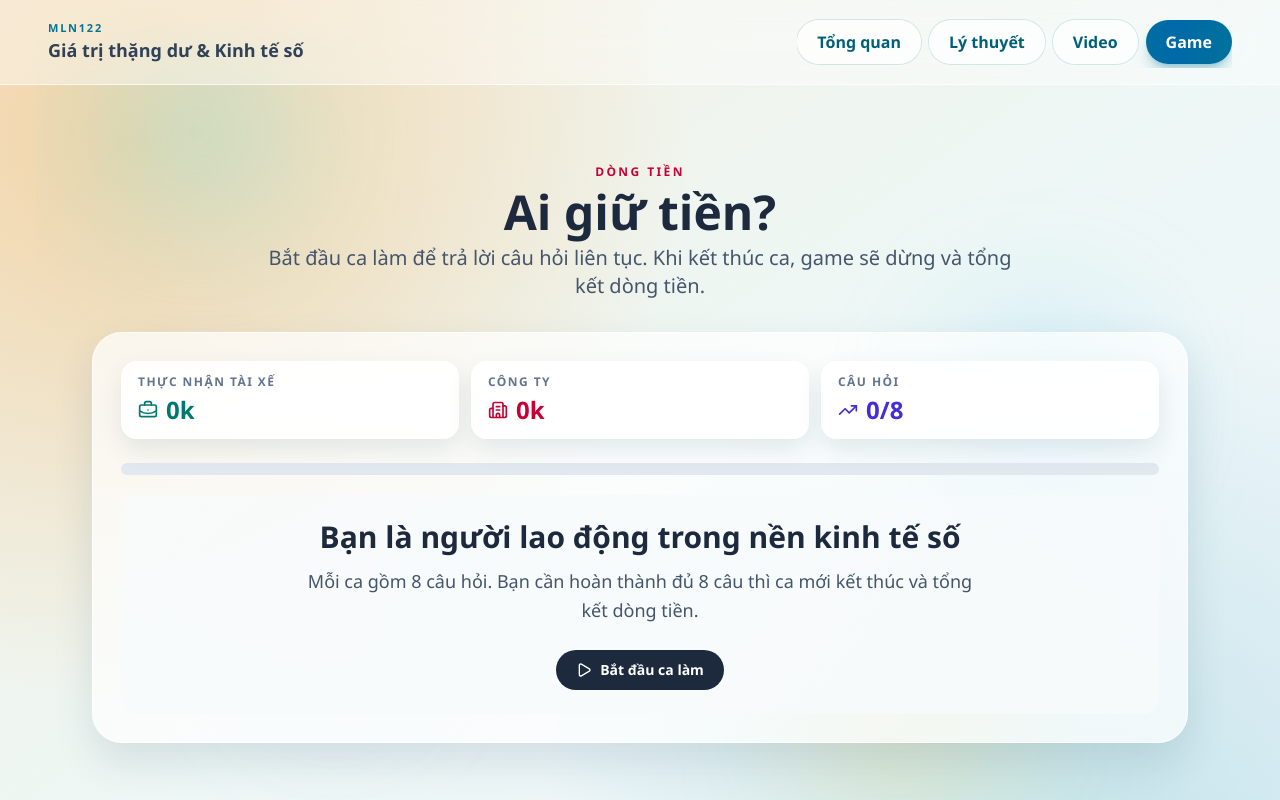
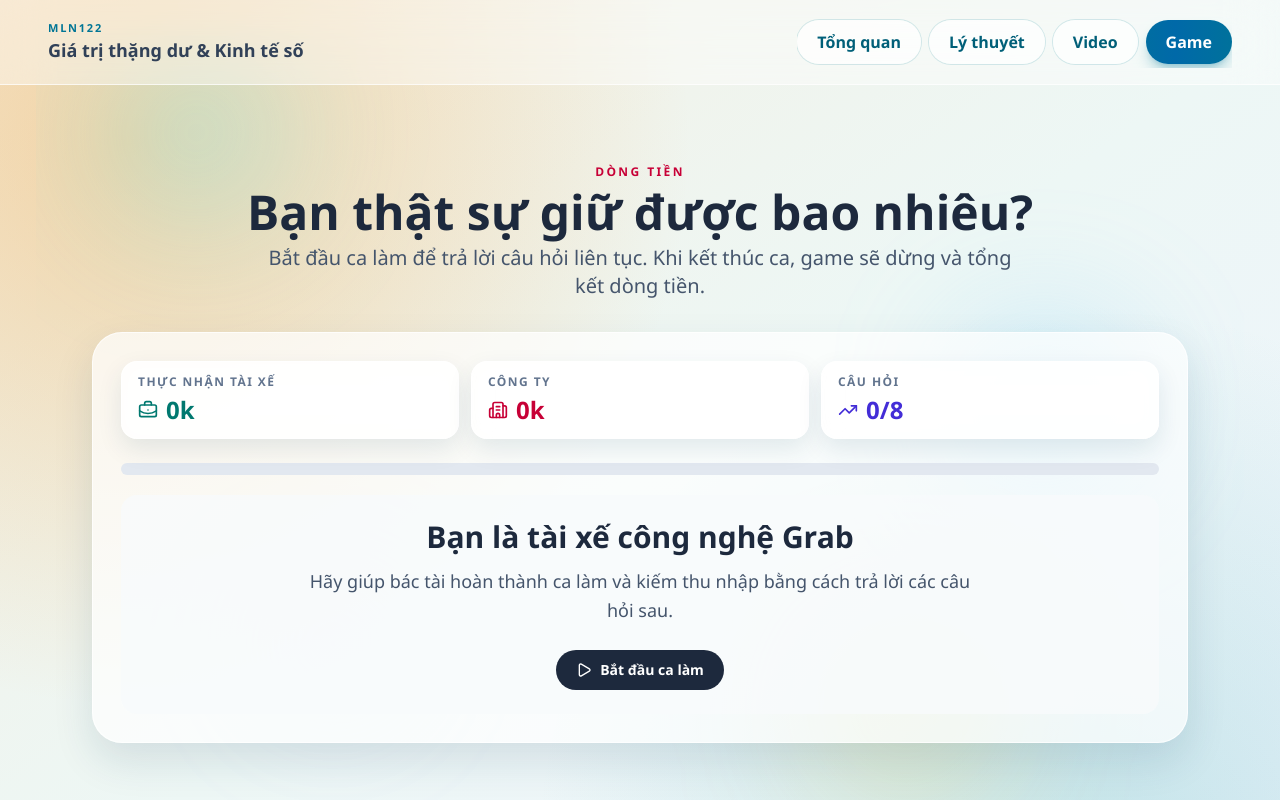
Before and after one commit to NTNgoc204/MLN122, a React (Vite) app: page /game in a window 1280 px wide. Shown: the top 800 px of the page. Built offline with nearby package versions, Linux system fonts and the light colour scheme.

Commit message:
Update GamePage.jsx

```diff
--- a/src/pages/GamePage.jsx
+++ b/src/pages/GamePage.jsx
@@ -645,7 +645,7 @@ function GamePage() {
               : "text-4xl font-semibold text-slate-800 sm:text-5xl"
           }
         >
-          {"Ai giữ tiền?"}
+          {"Bạn thật sự giữ được bao nhiêu?"}
         </h1>
         {!isShiftRunning && (
           <p className="mx-auto mt-2 max-w-3xl text-lg text-slate-600 sm:text-xl">
@@ -828,11 +828,11 @@ function GamePage() {
           {!gameStarted && (
             <section className="text-center">
               <h2 className="text-2xl font-semibold text-slate-800 sm:text-3xl">
-                {"Bạn là người lao động trong nền kinh tế số"}
+                {"Bạn là tài xế công nghệ Grab"}
               </h2>
               <p className="mx-auto mt-3 max-w-2xl text-base leading-relaxed text-slate-600 sm:text-lg">
                 {
-                  "Mỗi ca gồm 8 câu hỏi. Bạn cần hoàn thành đủ 8 câu thì ca mới kết thúc và tổng kết dòng tiền."
+                  "Hãy giúp bác tài hoàn thành ca làm và kiếm thu nhập bằng cách trả lời các câu hỏi sau."
                 }
               </p>
               <button
```
